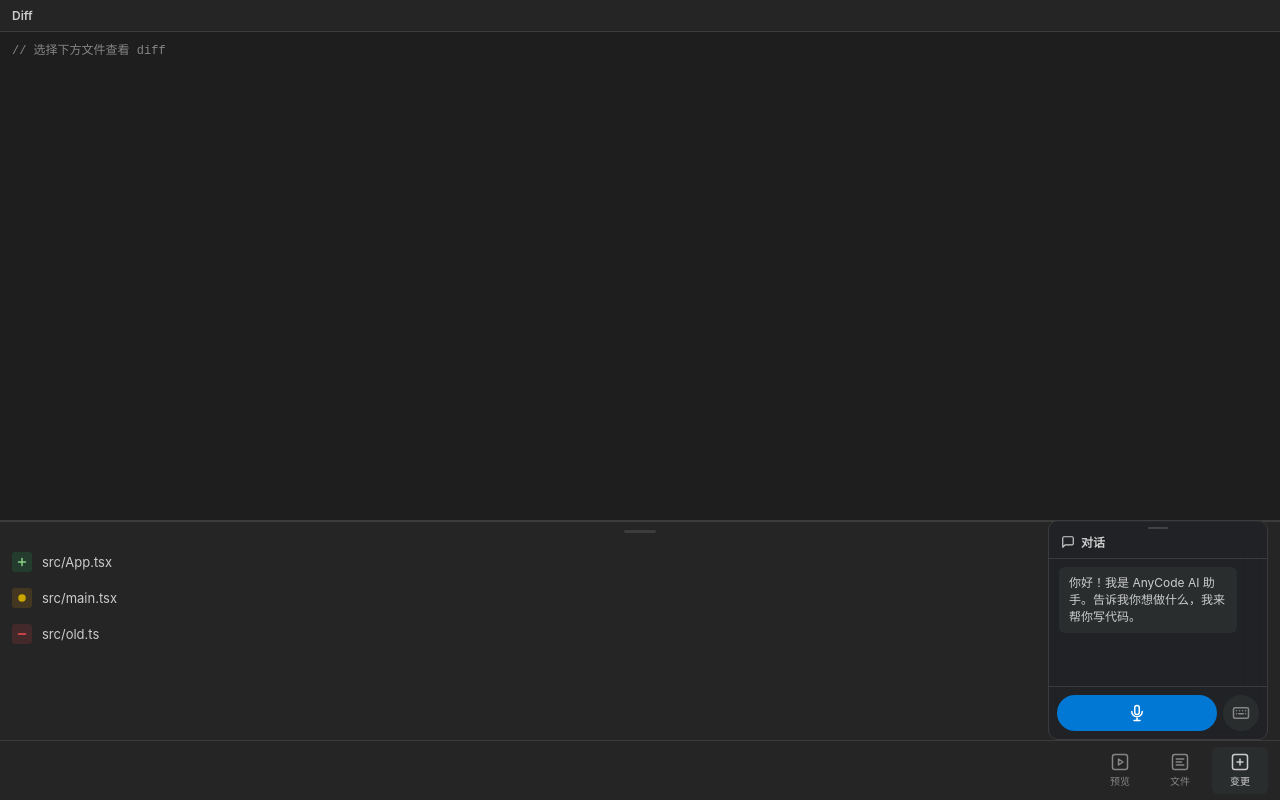
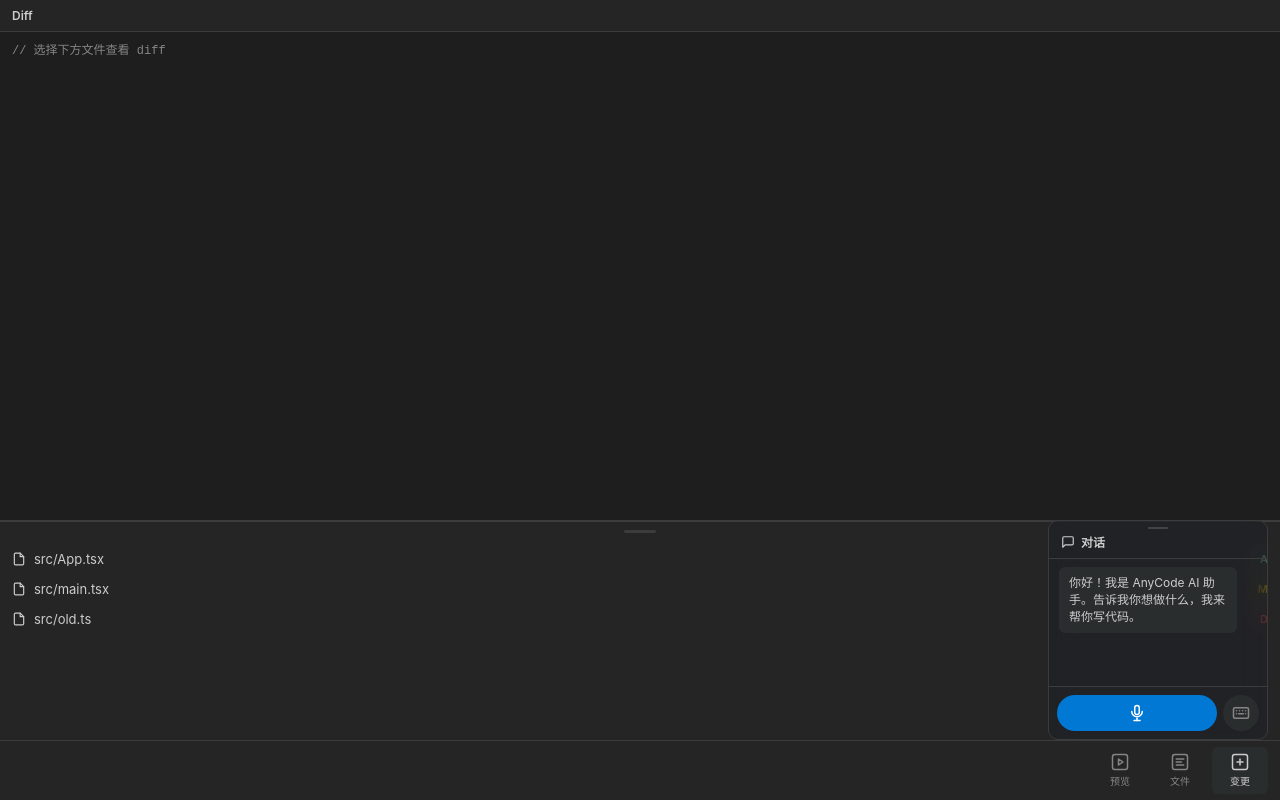
Before and after one commit to wyattzheng/any-code, a React (Vite) app in the folder packages/app/: page / in a window 1280 px wide. Both pictures are taken after a click on the button "变更". Built offline with nearby package versions, Linux system fonts and the light colour scheme.

Commit message:
feat(app): VS Code-style file tree with expand/collapse, change badges with file icons

```diff
--- a/packages/app/src/components/ChangesView.css
+++ b/packages/app/src/components/ChangesView.css
@@ -20,8 +20,15 @@
     line-height: 1;
     display: flex;
     align-items: center;
-    gap: 10px;
+    gap: 8px;
     cursor: pointer;
+}
+
+.change-item span:first-of-type {
+    flex: 1;
+    overflow: hidden;
+    text-overflow: ellipsis;
+    white-space: nowrap;
 }
 
 .change-item:active {
@@ -29,29 +36,20 @@
 }
 
 .change-badge {
-    width: 20px;
-    height: 20px;
-    border-radius: 3px;
-    display: flex;
-    align-items: center;
-    justify-content: center;
-    font-size: 10px;
-    font-weight: 700;
+    font-size: 11px;
+    font-weight: 600;
     flex-shrink: 0;
 }
 
 .change-item.added .change-badge {
-    background: rgba(34, 197, 94, 0.15);
     color: var(--color-success);
 }
 
 .change-item.modified .change-badge {
-    background: rgba(245, 158, 11, 0.15);
     color: var(--color-warning);
 }
 
 .change-item.deleted .change-badge {
-    background: rgba(239, 68, 68, 0.15);
     color: var(--color-danger);
 }
 
--- a/packages/app/src/components/ChangesView.tsx
+++ b/packages/app/src/components/ChangesView.tsx
@@ -1,5 +1,5 @@
 import { useState, useRef, useCallback } from "react";
-import { AddedIcon, ModifiedIcon, DeletedIcon } from "./Icons";
+import { FileDocIcon } from "./Icons";
 import "./ChangesView.css";
 
 export function ChangesView() {
@@ -55,16 +55,19 @@ export function ChangesView() {
             <div className="changes-list" style={{ height: listHeight }}>
                 <div className="change-items">
                     <div className="change-item added">
-                        <span className="change-badge"><AddedIcon /></span>
+                        <FileDocIcon />
                         <span>src/App.tsx</span>
+                        <span className="change-badge">A</span>
                     </div>
                     <div className="change-item modified">
-                        <span className="change-badge"><ModifiedIcon /></span>
+                        <FileDocIcon />
                         <span>src/main.tsx</span>
+                        <span className="change-badge">M</span>
                     </div>
                     <div className="change-item deleted">
-                        <span className="change-badge"><DeletedIcon /></span>
+                        <FileDocIcon />
                         <span>src/old.ts</span>
+                        <span className="change-badge">D</span>
                     </div>
                 </div>
             </div>
--- a/packages/app/src/components/FileBrowser.css
+++ b/packages/app/src/components/FileBrowser.css
@@ -52,6 +52,18 @@
     flex-shrink: 0;
 }
 
+.chevron {
+    display: flex;
+    align-items: center;
+    flex-shrink: 0;
+    transition: transform 0.15s;
+    opacity: 0.5;
+}
+
+.chevron.expanded {
+    transform: rotate(90deg);
+}
+
 .file-name {
     overflow: hidden;
     text-overflow: ellipsis;
--- a/packages/app/src/components/FileBrowser.tsx
+++ b/packages/app/src/components/FileBrowser.tsx
@@ -1,9 +1,10 @@
 import { useState, useRef, useCallback } from "react";
-import { FolderOpenIcon, FileDocIcon } from "./Icons";
+import { FolderOpenIcon, FileDocIcon, ChevronIcon } from "./Icons";
 import "./FileBrowser.css";
 
 export function FileBrowser() {
     const [sidebarHeight, setSidebarHeight] = useState(200);
+    const [srcExpanded, setSrcExpanded] = useState(true);
     const containerRef = useRef<HTMLDivElement>(null);
     const dragRef = useRef<{ startY: number; startHeight: number } | null>(null);
 
@@ -54,10 +55,13 @@ export function FileBrowser() {
             </div>
             <div className="file-browser-sidebar" style={{ height: sidebarHeight }}>
                 <div className="file-tree">
-                    <div className="file-tree-item folder">
+                    <div className="file-tree-item folder" onClick={() => setSrcExpanded(!srcExpanded)}>
+                        <span className={`chevron ${srcExpanded ? "expanded" : ""}`}><ChevronIcon /></span>
                         <span className="file-icon"><FolderOpenIcon /></span>
                         <span className="file-name">src/</span>
                     </div>
+                    {srcExpanded && (
+                        <>
                             <div className="file-tree-item file indent">
                                 <span className="file-icon"><FileDocIcon /></span>
                                 <span className="file-name">main.tsx</span>
@@ -66,6 +70,8 @@ export function FileBrowser() {
                                 <span className="file-icon"><FileDocIcon /></span>
                                 <span className="file-name">App.tsx</span>
                             </div>
+                        </>
+                    )}
                     <div className="file-tree-item file">
                         <span className="file-icon"><FileDocIcon /></span>
                         <span className="file-name">package.json</span>
--- a/packages/app/src/components/Icons.tsx
+++ b/packages/app/src/components/Icons.tsx
@@ -79,8 +79,15 @@ export function DiffIcon({ size = 18, color = "currentColor" }: IconProps) {
 export function FolderOpenIcon({ size = 14, color = "currentColor" }: IconProps) {
     return (
         <svg width={size} height={size} viewBox="0 0 24 24" fill="none" stroke={color} strokeWidth="2" strokeLinecap="round" strokeLinejoin="round">
-            <path d="M5 19l2.757-7.351A1 1 0 0 1 8.693 11H21.18a1 1 0 0 1 .935 1.354l-2.296 6.292A1 1 0 0 1 18.882 19z" />
-            <path d="M2 11V5a2 2 0 0 1 2-2h4l2 3h6a2 2 0 0 1 2 2v1" />
+            <path d="M22 19a2 2 0 0 1-2 2H4a2 2 0 0 1-2-2V5a2 2 0 0 1 2-2h5l2 3h9a2 2 0 0 1 2 2z" />
+        </svg>
+    );
+}
+
+export function ChevronIcon({ size = 10, color = "currentColor" }: IconProps) {
+    return (
+        <svg width={size} height={size} viewBox="0 0 24 24" fill="none" stroke={color} strokeWidth="3" strokeLinecap="round" strokeLinejoin="round">
+            <polyline points="9 6 15 12 9 18" />
         </svg>
     );
 }
```
Lines whose indentation alone changed are shown as unchanged.
